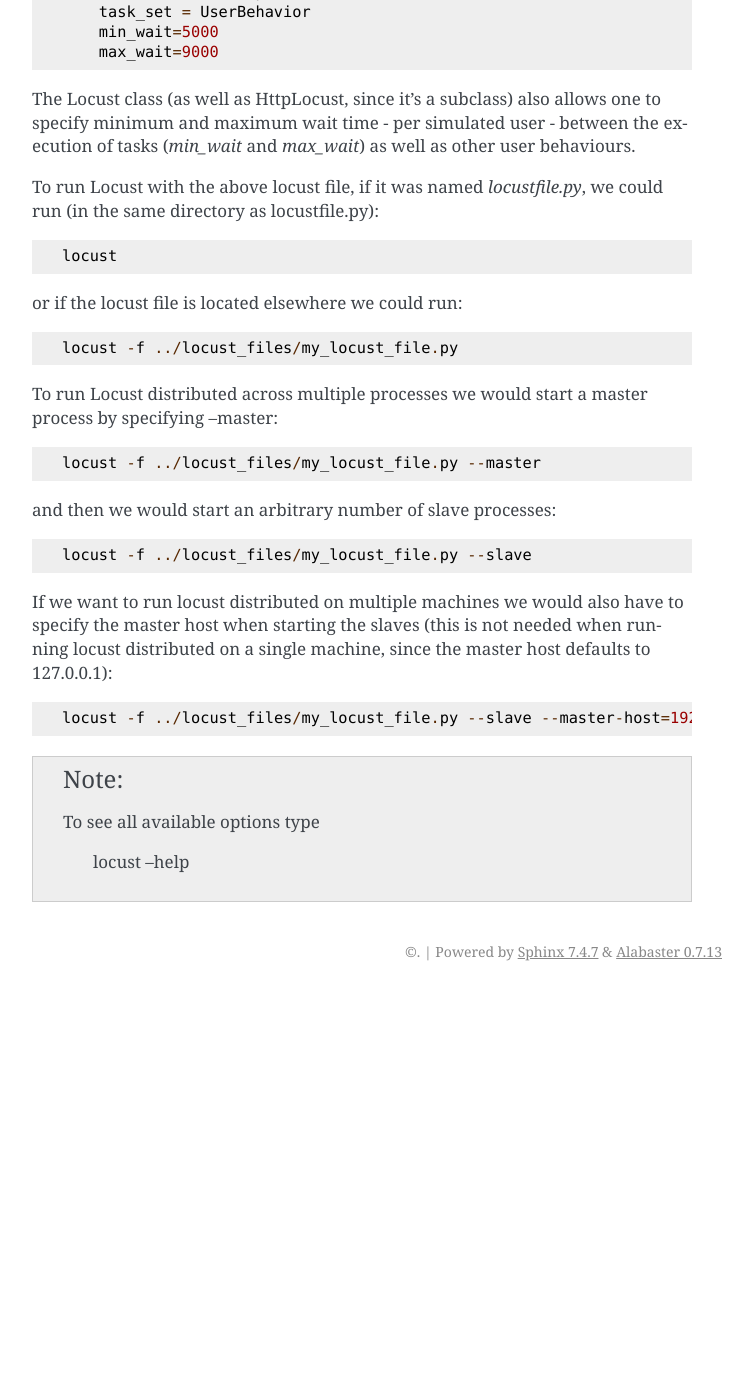
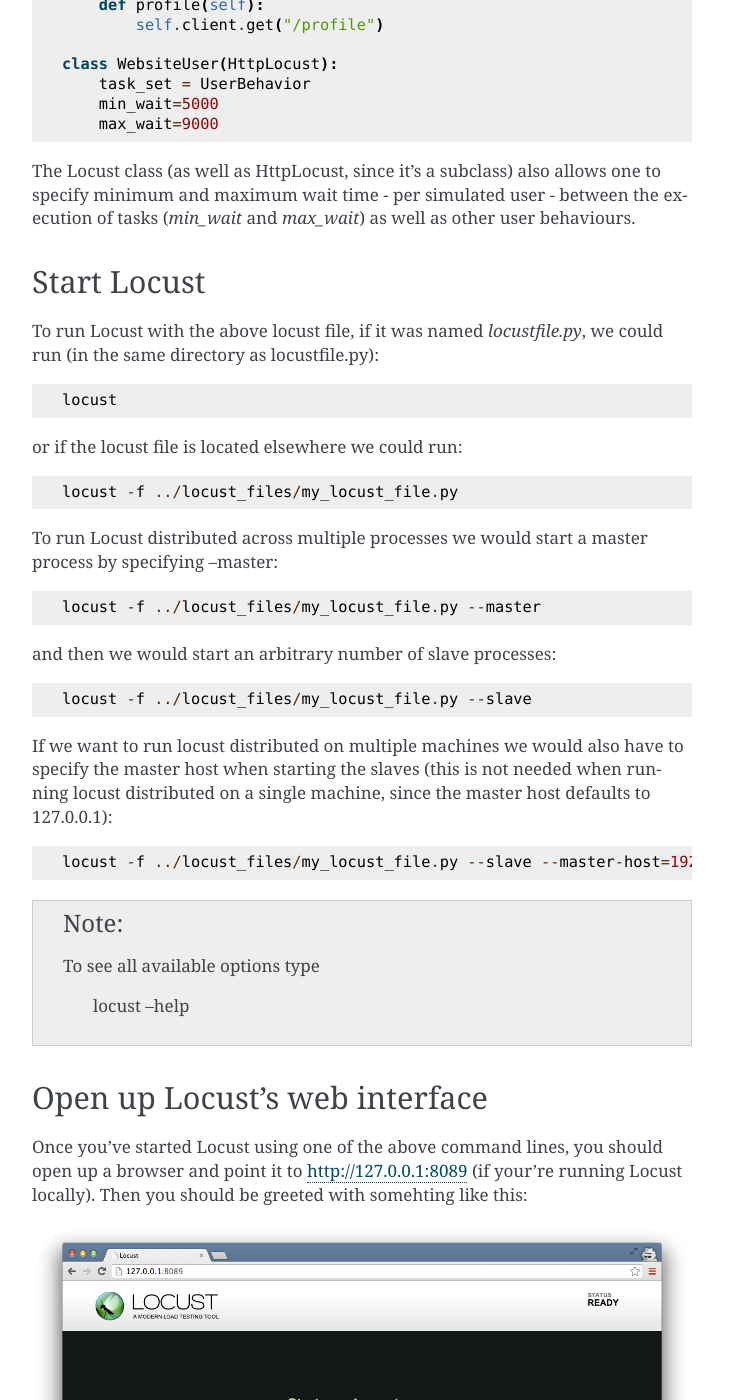
Before and after one commit to locustio/locust, a Sphinx documentation site: the page built from docs/quickstart.rst, in a window 1280 px wide and 1400 px high, scrolled down 1291 px. Shown: the whole window, without its empty margins (388-1141 px from the left). Built offline with Sphinx 7.4.7, drawn with Linux system fonts in a browser that asks for light colours; before the commit the page ends 2282 px from its top, so only the background shows below that; some of the changed text lies outside the part shown.

Commit message:
Improved Quickstart documentation
Added info about opening the web UI once Locust has been started.

```diff
--- a/docs/quickstart.rst
+++ b/docs/quickstart.rst
@@ -67,6 +70,10 @@
 and maximum wait time - per simulated user - between the execution of tasks (*min_wait* and *max_wait*)
 as well as other user behaviours.
 
+
+Start Locust
+============
+
 To run Locust with the above locust file, if it was named *locustfile.py*, we could run
 (in the same directory as locustfile.py)::
 
@@ -95,3 +102,13 @@
     To see all available options type
 
         locust --help
+
+
+Open up Locust's web interface
+==============================
+
+Once you've started Locust using one of the above command lines, you should open up a browser
+and point it to http://127.0.0.1:8089 (if your're running Locust locally). Then you should be
+greeted with somehting like this:
+
+.. image:: images/webui-splash-screenshot.png
```
Also changed, not shown: other parts of docs/quickstart.rst (+3 -0 lines), docs/images/webui-splash-screenshot.png (added).
